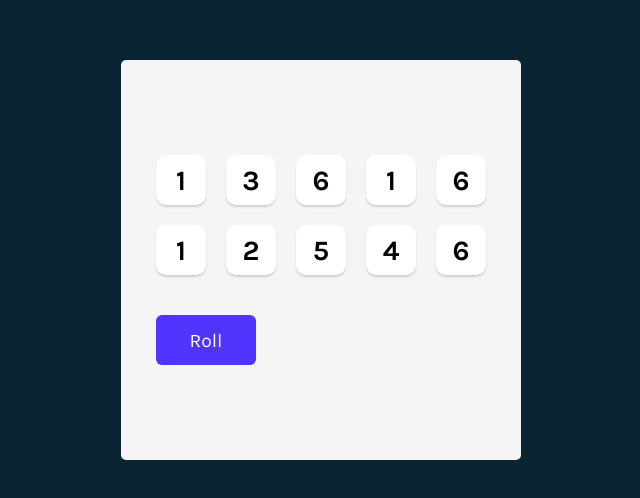
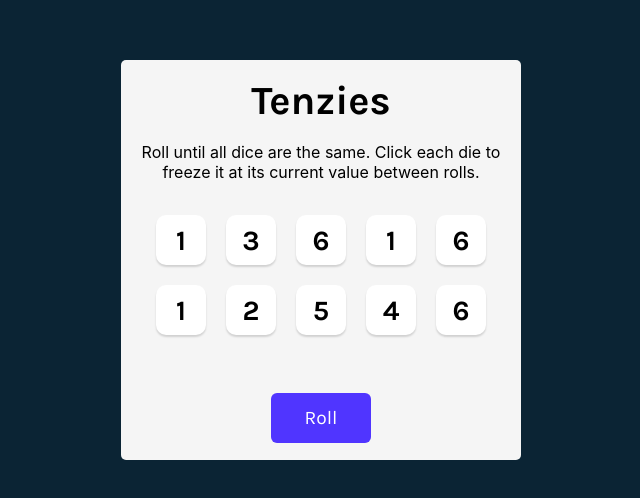
Before and after one commit to loves2run/tenzies_game, a React (Vite) app: page / in a window 1280 px wide. Shown: the part 140-638 px from the top of the page, without its empty margins (319-959 px from the left). Built offline with nearby package versions, Linux system fonts and the light colour scheme.

Commit message:
Refactored to allow holding individual dice on re-roll

```diff
--- a/src/components/App.jsx
+++ b/src/components/App.jsx
@@ -5,7 +5,8 @@ import Die from './Die'
 
 export default function App() {
 
-    const [diceArray, setDiceArray] = useState(generatAllNewDice())
+    const [dice, setDice] = useState(generatAllNewDice())
+
 
     function generatAllNewDice() {
         return new Array(10).fill(0).map(() => ({
@@ -15,23 +16,50 @@ export default function App() {
         }))
     }
 
-    const dice = diceArray.map(dieObj => <Die key={dieObj.id} value={dieObj.value} />)
+    const diceElements = dice.map(dieObj => (
+        <Die
+            id={dieObj.id}
+            key={dieObj.id}
+            value={dieObj.value}
+            isHeld={dieObj.isHeld}
+            handleClick={hold}
+           />)
+    )
+
+    /*
+        -call setDice to trigger re-render of our state variable
+        - map over the array of die objects
+        - if die being iterated over containes a isHeld: false then generate a new value
+    */
 
     function rollDice() {
-        setDiceArray(generatAllNewDice())
+        // setDice(generatAllNewDice())
+        setDice(oldDice => oldDice.map(die =>
+            die.isHeld !== true ?
+                {...die, value: Math.ceil(Math.random() * 6)}:
+                die
+        ))
     }
 
+    function hold(id) {
+        setDice(oldDice => oldDice.map(die =>
+            die.id === id ?
+                {...die, isHeld: !die.isHeld} :
+                die
+        ))
+    }
 
     return(
         <main>
-            <section className="mainContent">
+            <h1 className="title">Tenzies</h1>
+            <p className="instructions">Roll until all dice are the same. Click each die to freeze
+            it at its current value between rolls.</p>
+
                 <div className="diceContainer">
-                    {dice}
+                    {diceElements}
                 </div>
 
                 <button id="rollButton" onClick={rollDice}>Roll</button>
-
-            </section>
         </main>
     )
 }
--- a/src/components/Die.jsx
+++ b/src/components/Die.jsx
@@ -1,15 +1,15 @@
+
 export default function Die(props) {
 
+    const styles = {
+        backgroundColor: props.isHeld ? '#59e391' : 'white'
+    }
+
+
     return(
-            <button>{props.value}</button>
+            <button
+                style={styles}
+                onClick={() => props.handleClick(props.id)}
+            >{props.value}</button>
     )
 }
-
-//onClick={handleClick}
-
-//need count function that allows a value of 1-6
-//value should randomly change value onClick
-//die component should be styled with css grid rendering 10
-//         instances of the die
-//each die should have individual state b/c clicking one button shouldnt
-//         update state on remaining dice
```
